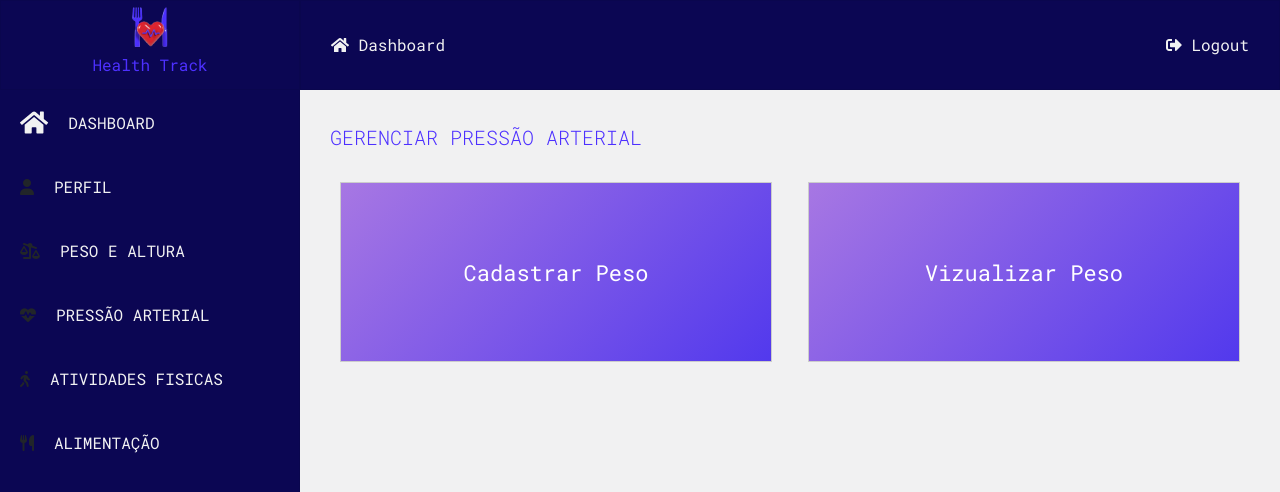
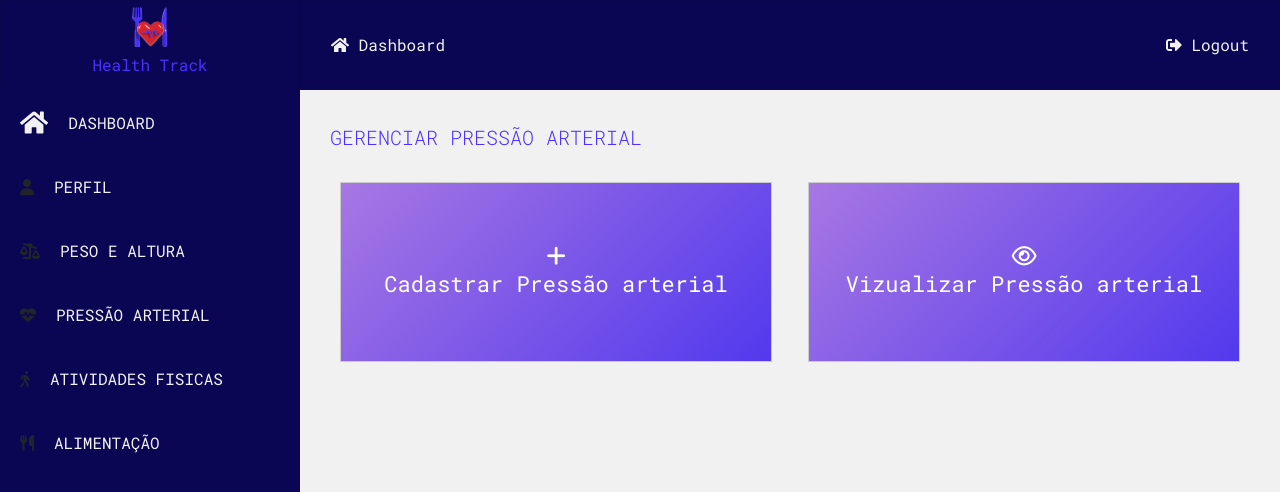
Before and after one commit to Jezebel1990/dashboard-health, a PHP site: page /views/managePressure.html in a window 1280 px wide. Shown: the top 492 px of the page. Run offline with PHP 8.4, Linux system fonts and the light colour scheme; some libraries are stand-ins or nearby versions.

Commit message:
add icon

```diff
--- a/css/main.css
+++ b/css/main.css
@@ -66,9 +66,14 @@ main  .main-content{
 	color: #fff;
 
 }
+.panel-row button svg {
+	margin-bottom: 10px;
+	font-size: 30px;
+}
+
 
 .panel-row button:hover {
-	transform: scale(1.10);
+	transform: scale(1.05);
 	transition: 0.2s;
 }
 
--- a/views/managePressure.html
+++ b/views/managePressure.html
@@ -60,8 +60,12 @@
     <h2>Gerenciar pressão arterial</h2>
 </div>
       <div class="panel-row">
-    <button class="panel panel-50" a-view="registeringPressure" onclick="fetchContent(this)" a-folder="pressure">Cadastrar Peso</button>
-    <button class="panel panel-50"a-view="seePressure" onclick="fetchContent(this)" a-folder="pressure">Vizualizar Peso</button>
+    <button class="panel panel-50" a-view="registeringPressure" onclick="fetchContent(this)" a-folder="pressure">
+             <i class="fa-solid fa-plus"></i>
+        Cadastrar Pressão arterial</button>
+    <button class="panel panel-50"a-view="seePressure" onclick="fetchContent(this)" a-folder="pressure">
+        <i class="fa-regular fa-eye"></i>
+        Vizualizar Pressão arterial</button>
    </div>
    <div class="content" id="ajax-content">
    </div>
```
Also changed, not shown: views/manageWeight.html (+6 -2 lines).
